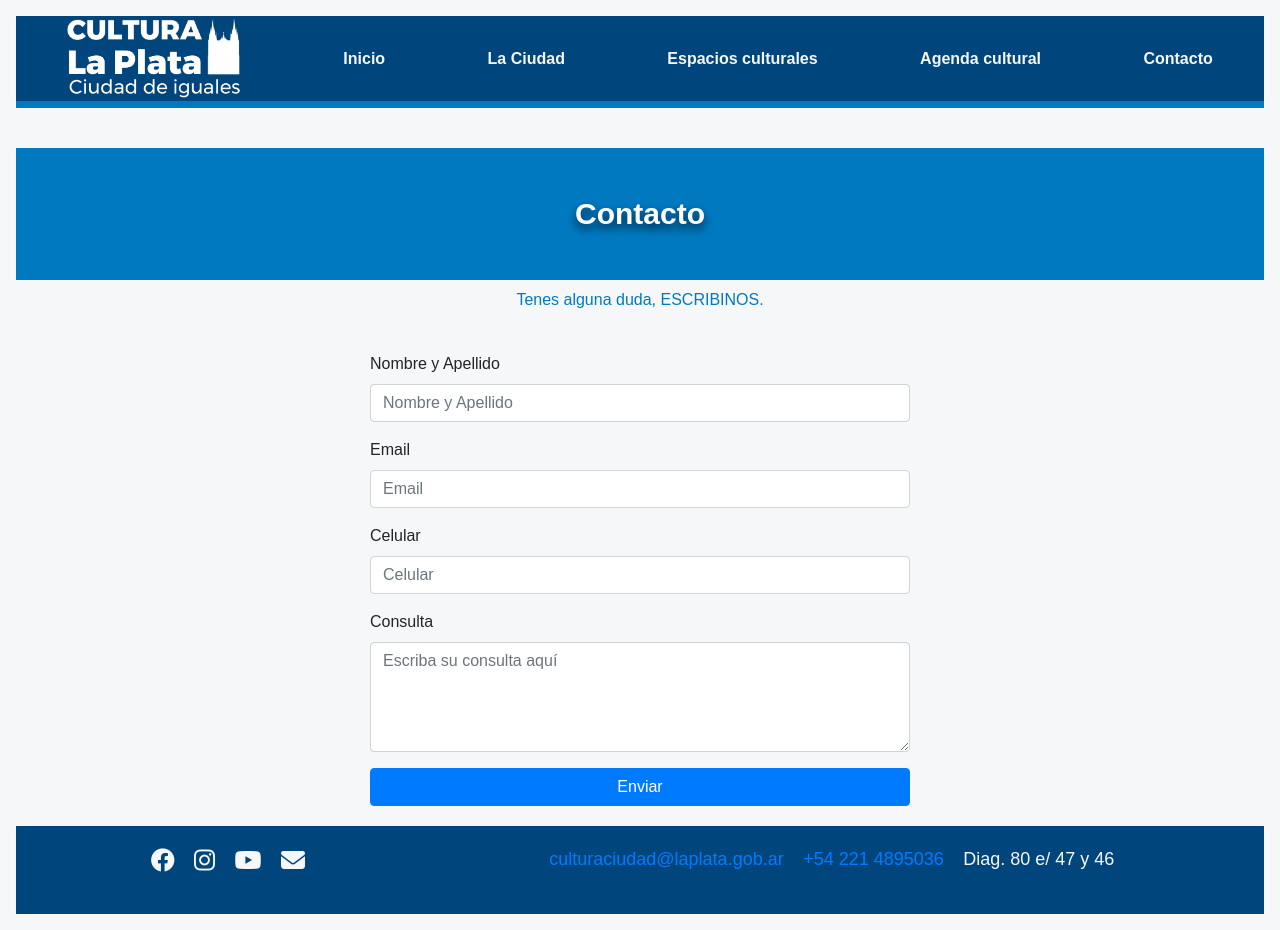
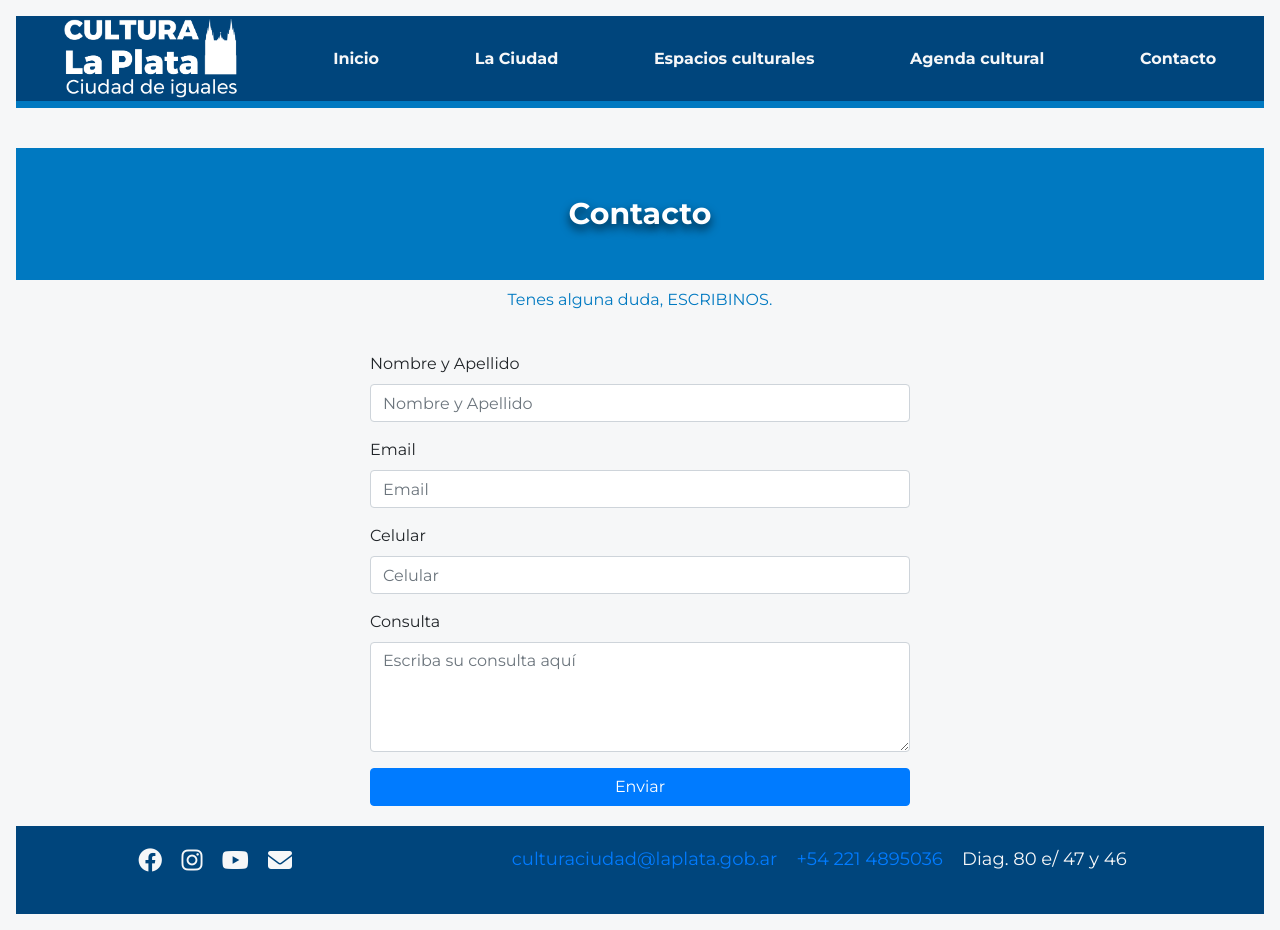
Before and after one commit to sabrinatechera/culturalaplata.github.io, a plain HTML site: page contactoPrueba.html in a window 1280 px wide. Drawn offline with nearby package versions, Linux system fonts and the light colour scheme.

Commit message:
Modifique la fuente de la pagina contacto

```diff
--- a/contactoPrueba.html
+++ b/contactoPrueba.html
@@ -13,7 +13,9 @@
     <link
     href="https://stackpath.bootstrapcdn.com/bootstrap/4.5.2/css/bootstrap.min.css"
     rel="stylesheet"
-  />    <title>Agenda Cultural</title>
+  />
+  <link href="https://fonts.googleapis.com/css2?family=Montserrat:ital,wght@0,100..900;1,100..900&display=swap" rel="stylesheet">
+  <title>Contacto</title>
     <link rel="stylesheet" href="./css/contacto.css" />
   </head>
 
--- a/css/contacto.css
+++ b/css/contacto.css
@@ -4,7 +4,7 @@
     margin: 0;
     padding: 0;
     box-sizing: border-box;
-    font-family: sans-serif;
+    font-family: "Montserrat", sans-serif;
 }
 
 body {
```
